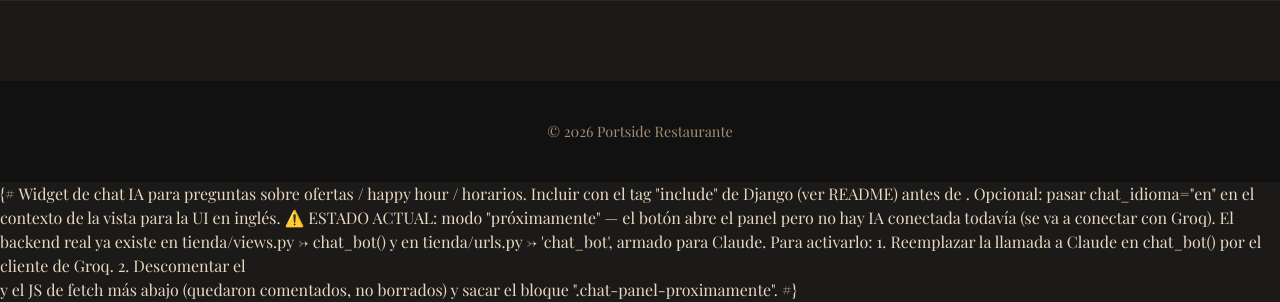
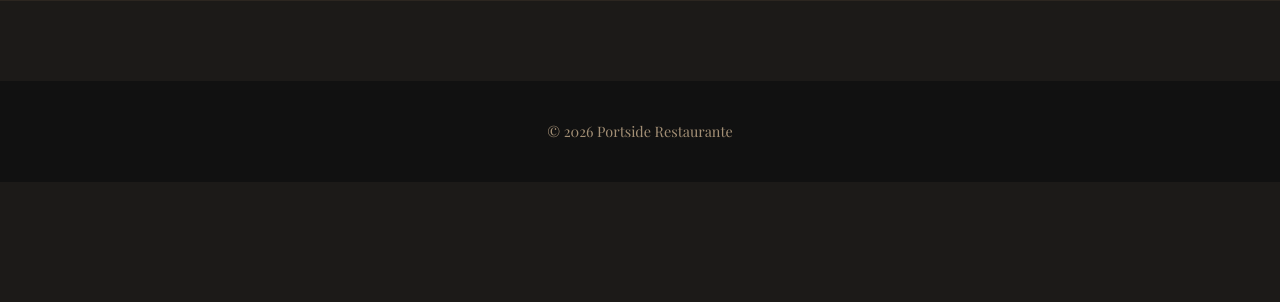
Before and after one commit to juanperdomo-9/entrelenguas-web, a Django app: page / in a window 1280 px wide. Shown: the part 3367-3669 px from the top of the page. After the commit the page ends 3505 px from the top, so only its background shows below. Run offline with Django 5.2, Linux system fonts and the light colour scheme; some libraries are stand-ins or nearby versions.

Commit message:
Corrige texto de comentario colgando visible en el footer
{# #} de Django no soporta comentarios multilinea (limitacion real
del motor de templates) -- el comentario de documentacion al inicio
del widget de chat, al ocupar varias lineas, nunca se interpretaba
como comentario y se renderizaba como texto plano en la pagina.
Cambiado a {% comment %}...{% endcomment %}, que si soporta multilinea.

Co-Authored-By: Claude Sonnet 5 <noreply@anthropic.com>

```diff
--- a/tienda/templates/tienda/_chat_widget.html
+++ b/tienda/templates/tienda/_chat_widget.html
@@ -1,4 +1,5 @@
-{# Widget de chat IA para preguntas sobre ofertas / happy hour / horarios.
+{% comment %}
+Widget de chat IA para preguntas sobre ofertas / happy hour / horarios.
 Incluir con el tag "include" de Django (ver README) antes de </body>.
 Opcional: pasar chat_idioma="en" en el contexto de la vista para la UI en inglés.
 
@@ -8,7 +9,8 @@
 para Claude. Para activarlo:
   1. Reemplazar la llamada a Claude en chat_bot() por el cliente de Groq.
   2. Descomentar el <form> y el JS de fetch más abajo (quedaron comentados,
-        no borrados) y sacar el bloque ".chat-panel-proximamente". #}
+     no borrados) y sacar el bloque ".chat-panel-proximamente".
+{% endcomment %}
 
 <style>
 
```
Lines whose indentation alone changed are shown as unchanged.
